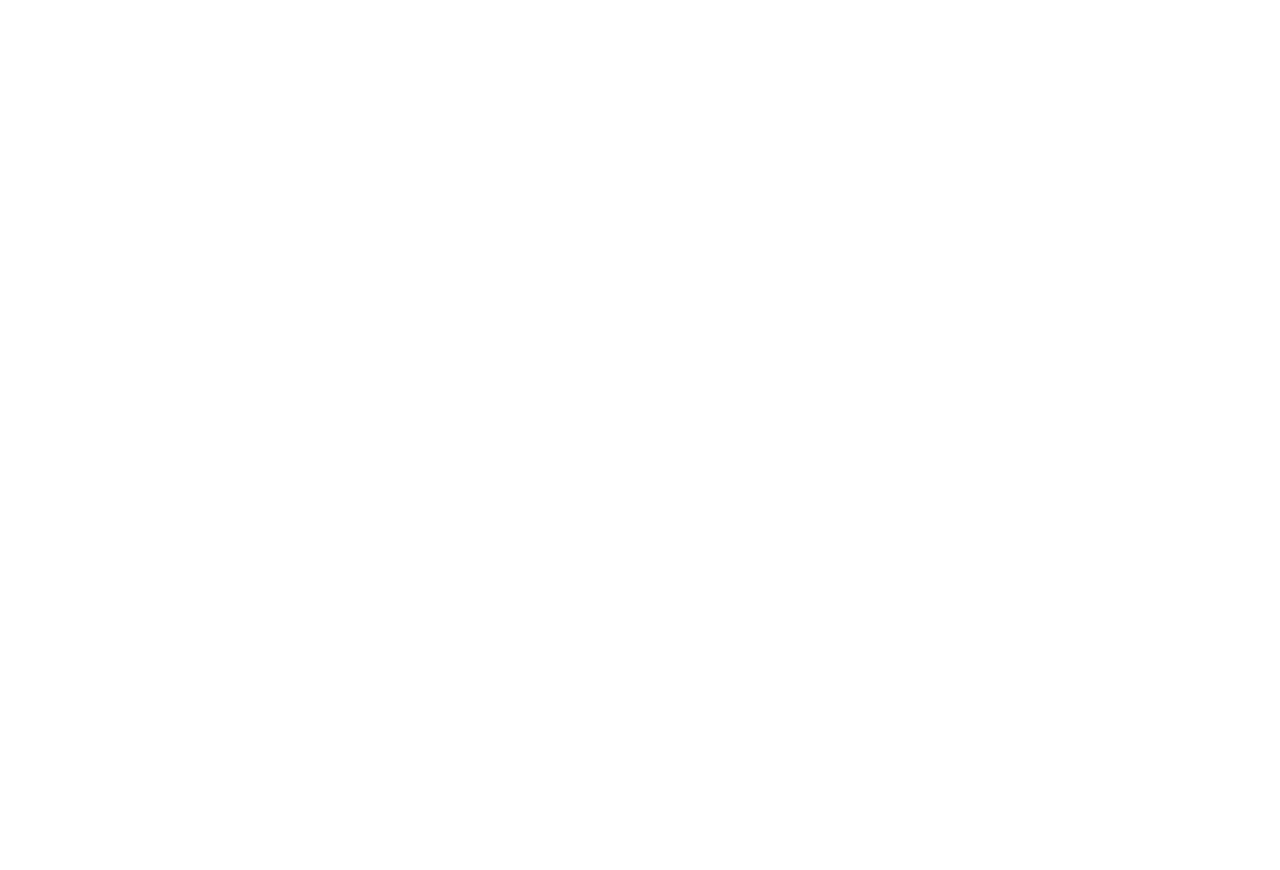
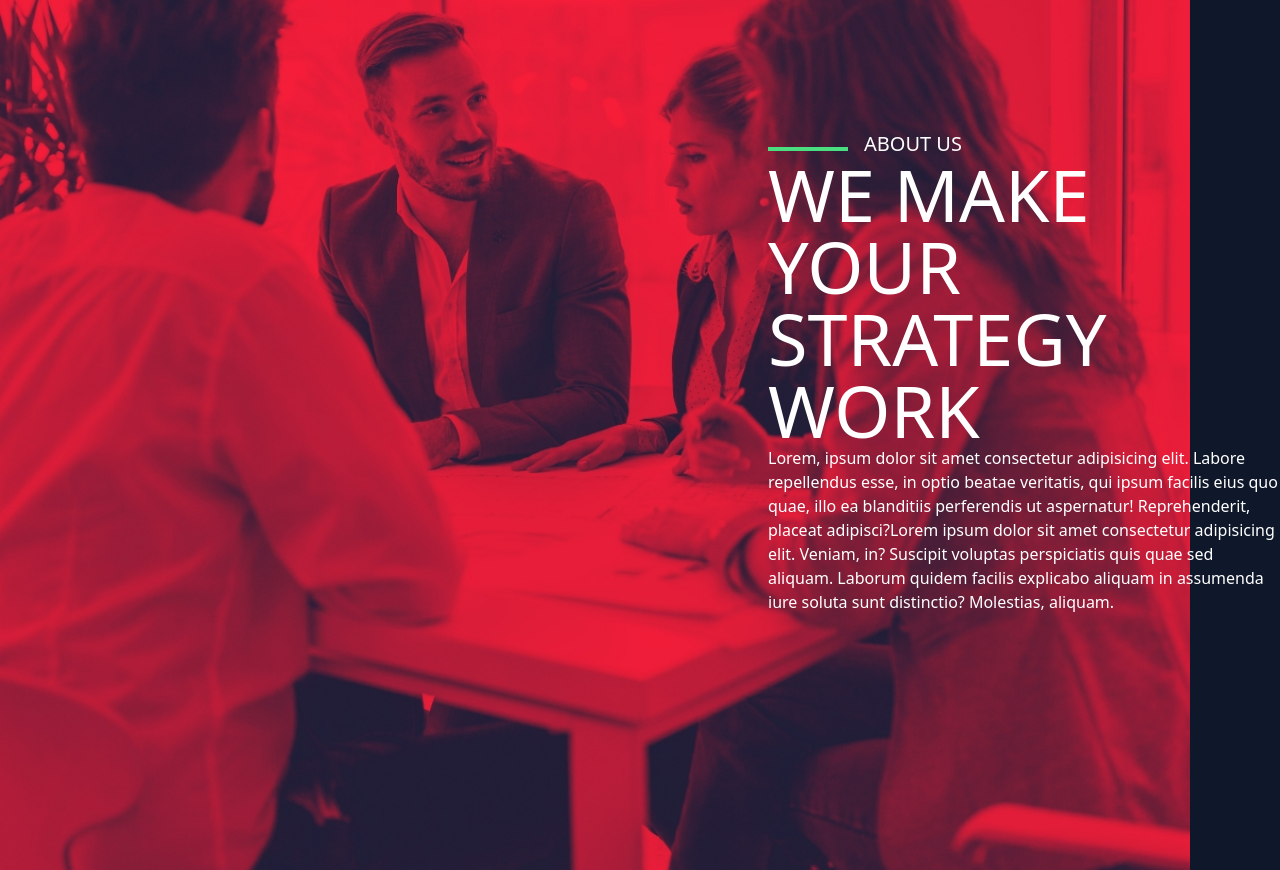
Before and after one commit to RubaCodes/proj-html-vuejs, a Vue app: page / in a window 1280 px wide. Shown: the part 2060-2930 px from the top of the page. Before the commit the page ends 1982 px from the top, so only its background shows below. Built offline with nearby package versions, Linux system fonts and the light colour scheme.

Commit message:
primo layout sezione strategy

```diff
--- a/src/App.vue
+++ b/src/App.vue
@@ -5,6 +5,7 @@
     />
     <BaseHero />
     <BaseConsultants class="py-28" />
+    <BaseStrategy />
   </div>
 </template>
 
@@ -12,8 +13,9 @@
 import BaseConsultants from './components/BaseConsultants.vue';
 import BaseHeader from './components/BaseHeader.vue';
 import BaseHero from './components/BaseHero.vue';
+import BaseStrategy from './components/BaseStrategy.vue';
 export default {
   name: 'App',
-  components: { BaseHeader, BaseHero, BaseConsultants },
+  components: { BaseHeader, BaseHero, BaseConsultants, BaseStrategy },
 };
 </script>
--- /dev/null
+++ b/src/components/BaseStrategy.vue
@@ -0,0 +1,36 @@
+<template>
+  <section
+    class="bg-slate-900 bg-strategy-pattern bg-no-repeat bg-left bg-contain"
+    id="strategy"
+  >
+    <div class="container mx-auto text-white pt-72 pb-64" id="hero-title">
+      <div class="w-2/5 ml-auto">
+        <div class="flex gap-4 items-baseline">
+          <hr class="w-20 border-green-400 border-2" />
+          <h3 class="text-xl uppercase">about us</h3>
+        </div>
+        <h2 class="text-7xl uppercase">we make your strategy work</h2>
+        <p>
+          Lorem, ipsum dolor sit amet consectetur adipisicing elit. Labore
+          repellendus esse, in optio beatae veritatis, qui ipsum facilis eius
+          quo quae, illo ea blanditiis perferendis ut aspernatur! Reprehenderit,
+          placeat adipisci?Lorem ipsum dolor sit amet consectetur adipisicing
+          elit. Veniam, in? Suscipit voluptas perspiciatis quis quae sed
+          aliquam. Laborum quidem facilis explicabo aliquam in assumenda iure
+          soluta sunt distinctio? Molestias, aliquam.
+        </p>
+      </div>
+    </div>
+    <!-- <BaseButton class="mt-8" :color="'bg-green-400'" :innerText="'read more'" /> -->
+  </section>
+</template>
+
+<script>
+//import BaseButton from './blocks/BaseButton.vue';
+export default {
+  name: 'BaseStrategy',
+  components: {
+    // BaseButton,
+  },
+};
+</script>
--- a/src/components/blocks/ConsultCard.vue
+++ b/src/components/blocks/ConsultCard.vue
@@ -6,7 +6,7 @@
     ></i>
     <div>
       <h3 class="uppercase text-lg">{{ info.title }}</h3>
-      <p>{{ info.description }}</p>
+      <p class="text-sm text-slate-600">{{ info.description }}</p>
     </div>
   </div>
 </template>
--- a/src/components/sections/ConsultantsLibrary.vue
+++ b/src/components/sections/ConsultantsLibrary.vue
@@ -1,6 +1,6 @@
 <template>
   <div>
-    <div class="grid grid-cols-2 gap-28">
+    <div class="grid grid-cols-2 columns-3xs gap-28">
       <ConsultCard
         v-for="(consult, index) in data.consultantsCardContent"
         :key="index"
--- a/tailwind.config.js
+++ b/tailwind.config.js
@@ -5,6 +5,8 @@
       backgroundImage: {
         'hero-pattern':
           "url('/src/assets/img/portrait-of-young-architect-woman-on-meeting-KFZCE3A.jpg')",
+        'strategy-pattern':
+          "url('/src/assets/img/business-people-working-together-on-project-and-5FHSKBL.jpg')",
       },
     },
   },
```
Also changed, not shown: src/assets/img/business-people-working-together-on-project-and-5FHSKBL.jpg (added).
